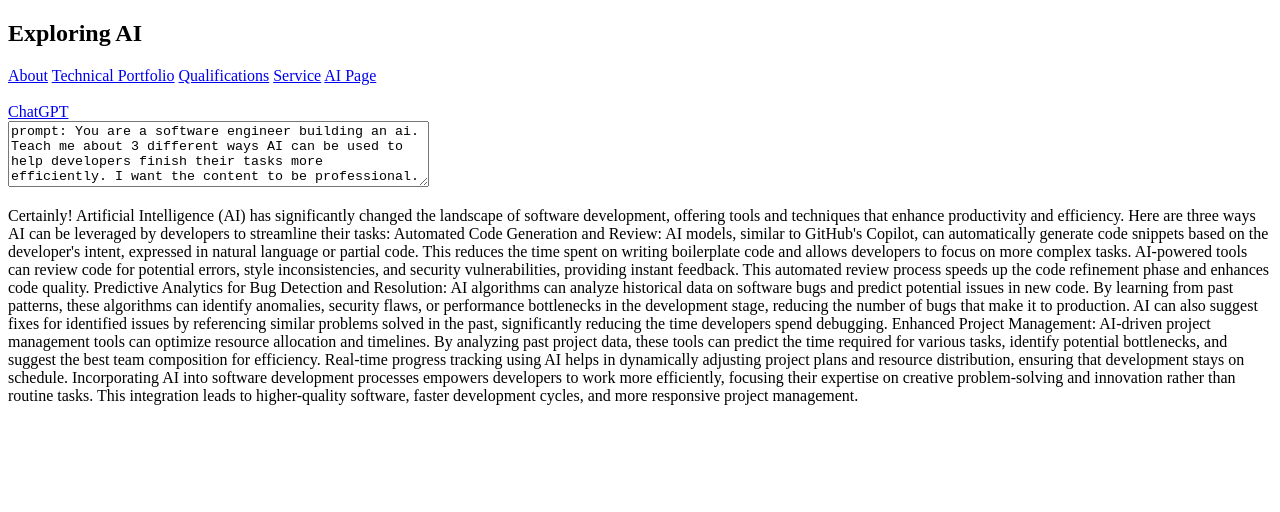
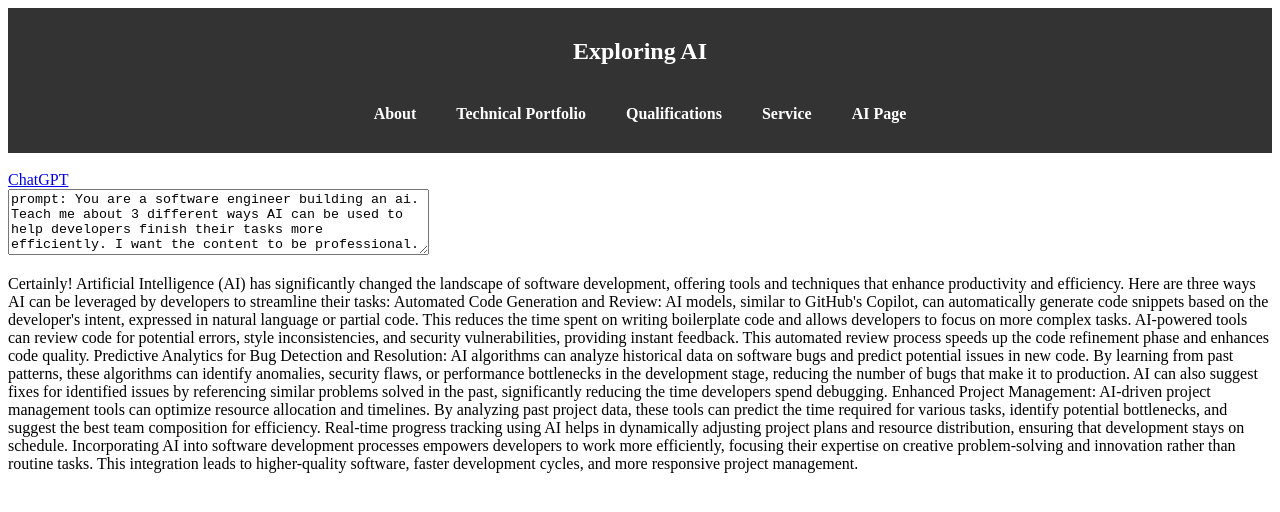
Before and after one commit to jinss5/project-1-jinss5, a plain HTML site: page ai.html in a window 1280 px wide. Drawn offline with Linux system fonts and the light colour scheme.

Commit message:
modified: nav bar

```diff
--- a/ai.css
+++ b/ai.css
@@ -0,0 +1,31 @@
+/* nav bar */
+header {
+  background-color: #333;
+  color: white;
+  padding: 10px 0;
+  text-align: center;
+}
+
+nav {
+  display: flex;
+  justify-content: center;
+  padding: 10px 0;
+}
+
+nav a {
+  color: white;
+  padding: 10px 20px;
+  text-decoration: none;
+  font-weight: bold;
+  transition: background-color 0.3s, color 0.3s;
+}
+
+nav a:hover {
+  background-color: #555;
+  color: #ddd;
+}
+
+nav a.active {
+  background-color: #008cba;
+  color: white;
+}
--- a/home.css
+++ b/home.css
@@ -47,7 +47,6 @@ body {
 }
 
 /* nav bar */
-
 header {
   background-color: #333;
   color: white;
--- a/portfolio.css
+++ b/portfolio.css
@@ -0,0 +1,31 @@
+/* nav bar */
+header {
+  background-color: #333;
+  color: white;
+  padding: 10px 0;
+  text-align: center;
+}
+
+nav {
+  display: flex;
+  justify-content: center;
+  padding: 10px 0;
+}
+
+nav a {
+  color: white;
+  padding: 10px 20px;
+  text-decoration: none;
+  font-weight: bold;
+  transition: background-color 0.3s, color 0.3s;
+}
+
+nav a:hover {
+  background-color: #555;
+  color: #ddd;
+}
+
+nav a.active {
+  background-color: #008cba;
+  color: white;
+}
--- a/qualifications.css
+++ b/qualifications.css
@@ -0,0 +1,31 @@
+/* nav bar */
+header {
+  background-color: #333;
+  color: white;
+  padding: 10px 0;
+  text-align: center;
+}
+
+nav {
+  display: flex;
+  justify-content: center;
+  padding: 10px 0;
+}
+
+nav a {
+  color: white;
+  padding: 10px 20px;
+  text-decoration: none;
+  font-weight: bold;
+  transition: background-color 0.3s, color 0.3s;
+}
+
+nav a:hover {
+  background-color: #555;
+  color: #ddd;
+}
+
+nav a.active {
+  background-color: #008cba;
+  color: white;
+}
--- a/service.css
+++ b/service.css
@@ -0,0 +1,31 @@
+/* nav bar */
+header {
+  background-color: #333;
+  color: white;
+  padding: 10px 0;
+  text-align: center;
+}
+
+nav {
+  display: flex;
+  justify-content: center;
+  padding: 10px 0;
+}
+
+nav a {
+  color: white;
+  padding: 10px 20px;
+  text-decoration: none;
+  font-weight: bold;
+  transition: background-color 0.3s, color 0.3s;
+}
+
+nav a:hover {
+  background-color: #555;
+  color: #ddd;
+}
+
+nav a.active {
+  background-color: #008cba;
+  color: white;
+}
```
